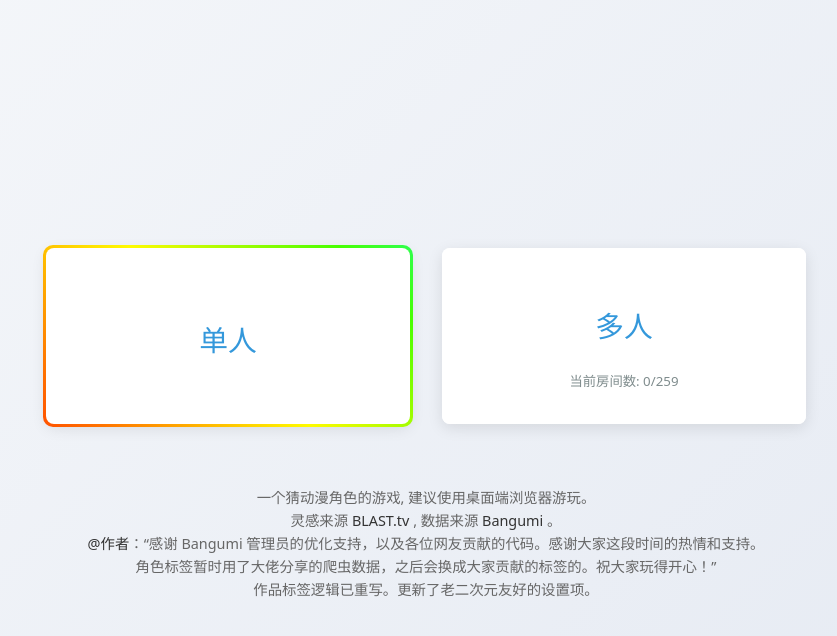
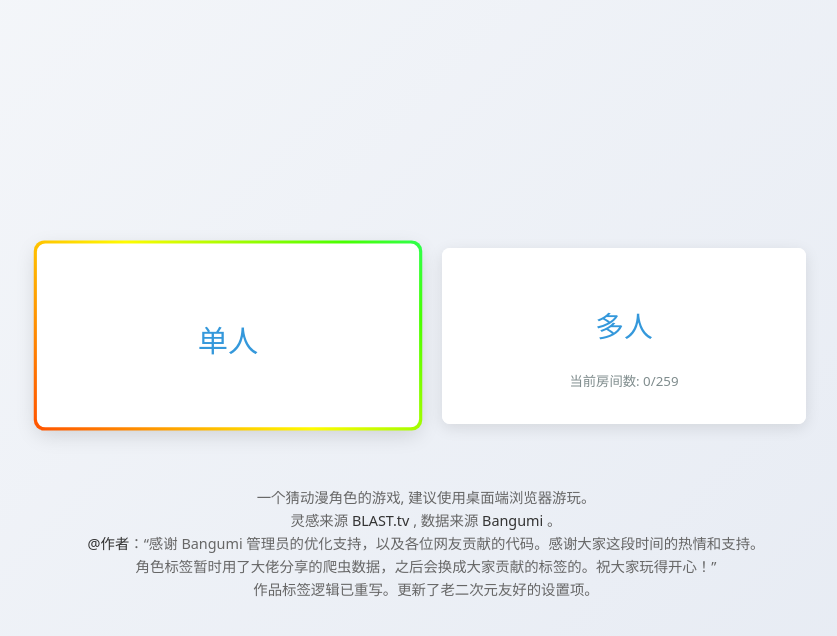
Before and after one commit to qcsmallblack/anime-character-guessr, a React (Vite) app in the folder client_v3/: page / in a window 1280 px wide. In both pictures the pointer is over the link "单人". Shown: the top 636 px of the page, without its empty margins (214-1051 px from the left). Built offline with nearby package versions, Linux system fonts and the light colour scheme; no server answers.

Commit message:
style(mode-button): 模式选择 hover 时放大

```diff
--- a/client_v3/src/styles/Home.css
+++ b/client_v3/src/styles/Home.css
@@ -37,6 +37,7 @@
   z-index: 1;
   padding: 2rem;
   text-align: center;
+  transition: transform 0.3s ease, box-shadow 0.3s ease;
 }
 
 .mode-button::before {
@@ -85,6 +86,11 @@
   }
 }
 
+.mode-button:hover {
+  transform: scale(1.05);
+  box-shadow: 0 6px 20px rgba(0, 0, 0, 0.15);
+}
+
 .mode-button h2 {
   font-size: 1.8rem;
   margin-bottom: 1rem;
```
